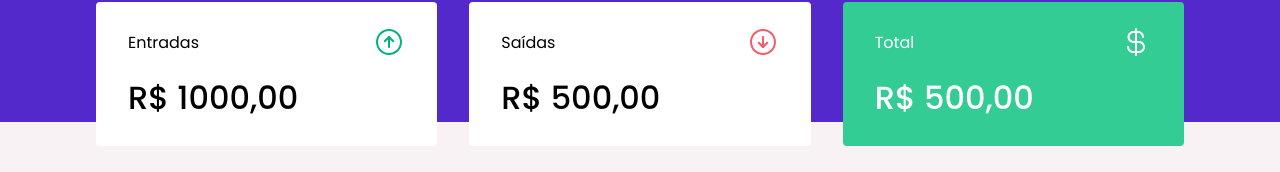
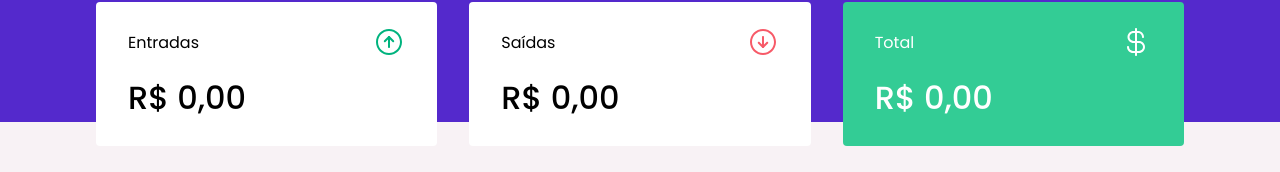
Before and after one commit to clevessonmendonca/cl-money, a React (Vite) app: page / in a window 1280 px wide. Shown: the part 150-322 px from the top of the page. Built offline with nearby package versions, Linux system fonts and the light colour scheme; no server answers; what miragejs would draw is missing.

Commit message:
feat: taking data and doing input and output calculations

```diff
--- a/src/components/Summary/index.tsx
+++ b/src/components/Summary/index.tsx
@@ -9,6 +9,25 @@
 export const Summary = () => {
   const { transactions } = useContext(TransactionsContext);
 
+  const summary = transactions.reduce(
+    (acc, transaction) => {
+      if (transaction.type === "deposit") {
+        acc.deposits += transaction.amount;
+        acc.total += transaction.amount;
+      } else {
+        acc.withdraws -= transaction.amount;
+        acc.total -= transaction.amount;
+      }
+
+      return acc;
+    },
+    {
+      deposits: 0,
+      withdraws: 0,
+      total: 0,
+    }
+  );
+
   return (
     <Container>
       <div>
@@ -17,7 +36,12 @@
           <img src={incomeImg} alt="Entradas" />
         </header>
 
-        <strong>R$ 1000,00</strong>
+        <strong>
+          {new Intl.NumberFormat("pt-BR", {
+            style: "currency",
+            currency: "BRL",
+          }).format(summary.deposits)}
+        </strong>
       </div>
       <div>
         <header>
@@ -25,7 +49,12 @@
           <img src={outcomeImg} alt="Saídas" />
         </header>
 
-        <strong>R$ 500,00</strong>
+        <strong>
+          {new Intl.NumberFormat("pt-BR", {
+            style: "currency",
+            currency: "BRL",
+          }).format(summary.withdraws)}
+        </strong>
       </div>
       <div className="highligth-background">
         <header>
@@ -33,7 +62,12 @@
           <img src={totalImg} alt="Total" />
         </header>
 
-        <strong>R$ 500,00</strong>
+        <strong>
+          {new Intl.NumberFormat("pt-BR", {
+            style: "currency",
+            currency: "BRL",
+          }).format(summary.total)}
+        </strong>
       </div>
     </Container>
   );
```
